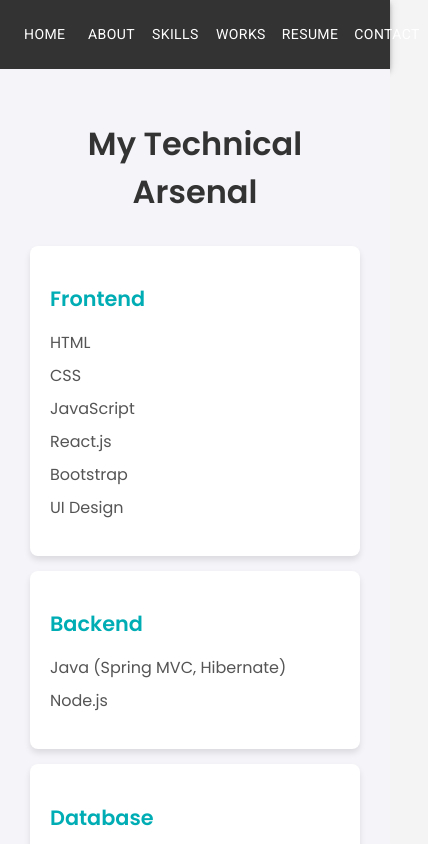
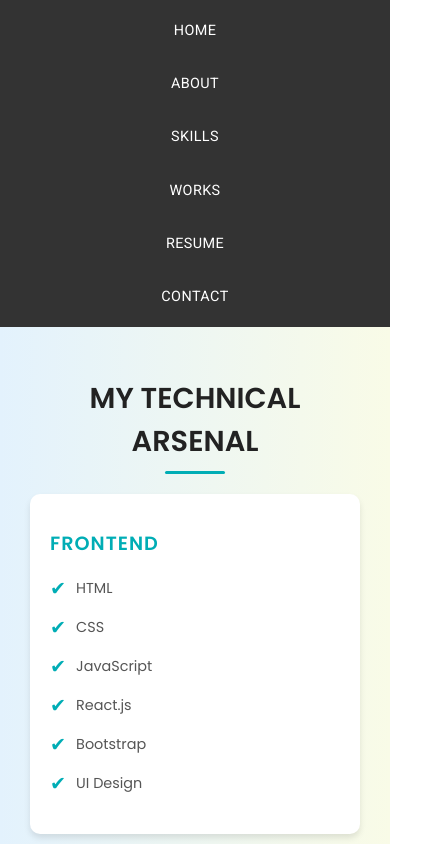
Before and after one commit to muhsina-km/portfolio-Muhsina-km, a React (Create React App) app: page /skills in a window 390 px wide. Shown: the top 844 px of the page, 428 px wide, since content can reach past the window. Built offline with nearby package versions, Linux system fonts and the light colour scheme.

Commit message:
Add files via upload

```diff
--- a/src/components/Home.css
+++ b/src/components/Home.css
@@ -2,63 +2,145 @@
 body {
   margin: 0;
   font-family: 'Poppins', sans-serif;
-  background-color: #f4f4f4;
+  background: linear-gradient(to right, #e3f2fd, #f9fbe7);
   color: #333333;
   overflow-x: hidden; /* Prevent horizontal scroll */
 }
 
-/* Container Styling */
+/* Navbar Styling */
+.navbar {
+  display: flex;
+  justify-content: space-between;
+  align-items: center;
+  padding: 15px 30px;
+  background: #00adb5;
+  color: white;
+  position: sticky;
+  top: 0;
+  z-index: 1000;
+  box-shadow: 0 4px 8px rgba(0, 0, 0, 0.1);
+  transition: background 0.3s ease;
+}
+
+.navbar a {
+  color: white;
+  text-decoration: none;
+  font-weight: bold;
+  margin: 0 10px;
+  transition: color 0.3s ease;
+}
+
+.navbar a:hover {
+  color: #e0f7fa;
+}
+
+.navbar-logo {
+  font-size: 1.5rem;
+  font-weight: bold;
+}
+
+.navbar-links {
+  display: flex;
+  gap: 20px;
+}
+
+@media (max-width: 768px) {
+  .navbar-links {
+    flex-direction: column;
+    align-items: center;
+  }
+}
+
+/* Home Page Container */
 .app-container {
   text-align: center;
-  padding: 20px;
-  animation: fadeIn 1.5s ease-in-out; /* Animation on page load */
+  padding: 30px;
+  animation: fadeIn 1.5s ease-in-out;
 }
 
 /* Profile Image */
 .profile-image {
-  width: 150px; /* Responsive size */
-  height: 150px; /* Match width for circular image */
+  width: 150px;
+  height: 150px;
   border-radius: 50%;
-  border: 3px solid #00adb5;
-  margin-bottom: 20px;
-  animation: bounceIn 1.5s ease-in-out; /* Add bounce animation */
+  border: 5px solid #00adb5;
+  box-shadow: 0 8px 20px rgba(0, 0, 0, 0.2);
+  margin: 20px auto;
+  animation: bounceIn 1.5s ease-in-out;
+  transition: transform 0.3s ease;
 }
 
-/* "Hi there!" Text */
+.profile-image:hover {
+  transform: scale(1.1);
+}
+
+/* Intro Text */
 .intro-text {
-  font-size: 2rem;
+  font-size: 2.5rem;
   font-weight: bold;
   color: #4a4a4a;
-  animation: slideInLeft 1s ease-in-out; /* Slide animation */
+  margin-top: 20px;
+  animation: slideInLeft 1.5s ease-in-out;
 }
 
-/* Name Text in Special Cursive Font */
+/* Name Text */
 .name-text {
-  font-size: 2rem;
+  font-size: 2.5rem;
   font-family: 'Great Vibes', cursive;
   color: #00adb5;
-  margin: 10px 0;
-  animation: slideInRight 1s ease-in-out; /* Slide animation */
+  animation: slideInRight 1.5s ease-in-out;
 }
 
 /* Description Text */
 .description-text {
   font-size: 1.2rem;
   font-weight: 300;
-  line-height: 1.6;
-  color: #666666;
+  line-height: 1.8;
+  color: #555555;
   max-width: 600px;
   margin: 0 auto;
-  animation: fadeIn 2s ease-in-out; /* Subtle fade-in animation */
+  animation: fadeIn 2s ease-in-out;
+}
+
+/* Button Styles */
+.action-button {
+  margin-top: 20px;
+  padding: 10px 20px;
+  background-color: #00adb5;
+  color: white;
+  border: none;
+  border-radius: 25px;
+  font-size: 1rem;
+  font-weight: bold;
+  cursor: pointer;
+  transition: background-color 0.3s ease, transform 0.3s ease;
+}
+
+.action-button:hover {
+  background-color: #008c9e;
+  transform: translateY(-3px);
+  box-shadow: 0 6px 15px rgba(0, 0, 0, 0.2);
+}
+
+/* Footer */
+.footer {
+  margin-top: 50px;
+  padding: 20px;
+  background: #333333;
+  color: white;
+  text-align: center;
+  font-size: 0.9rem;
 }
 
 /* Keyframes for Animations */
 @keyframes fadeIn {
   from {
     opacity: 0;
+    transform: translateY(20px);
   }
   to {
     opacity: 1;
+    transform: translateY(0);
   }
 }
 
@@ -100,35 +182,46 @@ body {
 }
 
 /* Responsive Design */
-@media (max-width: 768px) {
+@media (max-width: 1024px) {
+  .intro-text {
+    font-size: 2rem;
+  }
+  .name-text {
+    font-size: 2rem;
+  }
+  .description-text {
+    font-size: 1rem;
+  }
   .profile-image {
     width: 120px;
     height: 120px;
   }
+}
 
-  .intro-text,
-  .name-text {
-    font-size: 1.8rem; /* Adjust font sizes */
+@media (max-width: 768px) {
+  .navbar {
+    flex-direction: column;
+    padding: 10px;
   }
 
-  .description-text {
-    font-size: 1rem; /* Smaller description for mobile */
-    padding: 0 10px; /* Add padding */
+  .action-button {
+    padding: 8px 16px;
+    font-size: 0.9rem;
   }
 }
 
 @media (max-width: 480px) {
+  .intro-text {
+    font-size: 1.8rem;
+  }
+  .name-text {
+    font-size: 1.5rem;
+  }
+  .description-text {
+    font-size: 0.9rem;
+  }
   .profile-image {
     width: 100px;
     height: 100px;
   }
-
-  .intro-text,
-  .name-text {
-    font-size: 1.5rem; /* Adjust for small devices */
-  }
-
-  .description-text {
-    font-size: 0.9rem;
-  }
 }
--- a/src/components/Home.jsx
+++ b/src/components/Home.jsx
@@ -1,6 +1,8 @@
 import React from 'react';
 import { Image } from 'antd';
 import './Home.css';
+import profile from './image/profilepic.jpg';
+
 
 const App = () => (
   <div className="app-container">
@@ -10,7 +12,8 @@ const App = () => (
       <Image
         width={200}
         className="profile-image"
-        src="https://zos.alipayobjects.com/rmsportal/jkjgkEfvpUPVyRjUImniVslZfWPnJuuZ.png"
+        src={profile}
+        alt='muhsina km'
       />
 
       {/* Introduction Text */}
--- a/src/components/Navbar.jsx
+++ b/src/components/Navbar.jsx
@@ -15,7 +15,7 @@ const pages = [
   { name: 'CONTACT', path: '/contact' },
 ];
 
-function ResponsiveAppBar() {
+function Navbar() {
   return (
     <AppBar position="static" sx={{ backgroundColor: '#333333' }}>
       <Container maxWidth="xl">
@@ -24,20 +24,27 @@ function ResponsiveAppBar() {
             sx={{
               flexGrow: 1,
               display: 'flex',
-              justifyContent: 'center',
+              flexDirection: { xs: 'column', sm: 'row' }, // Stack buttons on small screens
+              justifyContent: { xs: 'center', sm: 'space-evenly' }, // Center for mobile, evenly spaced for larger screens
+              alignItems: 'center',
+              gap: { xs: 1, sm: 0 }, // Add spacing between buttons for mobile
+              padding: { xs: 1, sm: 0 }, // Add padding for mobile
             }}
           >
             {pages.map((page) => (
               <Button
                 key={page.name}
                 sx={{
-                  my: 2,
                   color: 'white',
                   display: 'block',
-                  textTransform: 'uppercase', // Optional: makes the text uppercase
+                  width: { xs: '100%', sm: 'auto' }, // Full-width buttons on mobile
+                  textAlign: 'center',
+                  padding: '10px 20px',
+                  fontSize: { xs: '0.9rem', sm: '1rem' }, // Adjust font size for smaller screens
+                  textTransform: 'uppercase',
                 }}
                 component={Link}
-                to={page.path} // Use Link's 'to' prop for navigation
+                to={page.path}
               >
                 {page.name}
               </Button>
@@ -49,4 +56,4 @@ function ResponsiveAppBar() {
   );
 }
 
-export default ResponsiveAppBar;
+export default Navbar;
--- a/src/components/Resume.css
+++ b/src/components/Resume.css
@@ -1,28 +1,54 @@
 /* General Styling */
 .resume-page {
   padding: 50px;
-    background-color: #f9f9f9;
+  background: linear-gradient(to right, #e3f2fd, #f9fbe7);
   animation: fadeIn 1.5s ease-in-out;
+  font-family: 'Poppins', sans-serif;
+  color: #333;
 }
 
 .resume-title {
-    font-size: 2.5rem;
-    font-weight: 700;
-    text-align: center;
-    color: #333;
-    margin-bottom: 30px;
+  font-size: 2rem; /* Adjusted for responsiveness */
+  color: #222;
+  margin-bottom: 20px;
+  font-weight: bold;
+  text-transform: uppercase;
+  position: relative;
   animation: slideInFromTop 1s ease-out;
+}
+
+.resume-title::after {
+  content: "";
+  display: block;
+  width: 60px;
+  height: 3px;
+  background: #00adb5;
+  margin: 8px auto 0;
+  animation: expandLine 1.2s ease-out;
 }
 
 section {
   margin-bottom: 40px;
+  border-left: 4px solid #333;
+  padding-left: 20px;
+  animation: fadeIn 1.2s ease-in-out;
 }
 
-  h2 {
+h3 {
   font-size: 2rem;
   color: #00adb5;
   margin-bottom: 10px;
   animation: fadeIn 1.2s ease-in-out;
+  position: relative;
+}
+
+h3::after {
+  display: block;
+  width: 50px;
+  height: 4px;
+  background-color: #00adb5;
+  margin-top: 8px;
+  border-radius: 2px;
 }
 
 ul {
@@ -35,11 +61,22 @@
   color: #555;
   margin-bottom: 12px;
   animation: slideInFromLeft 1.2s ease-out;
+  display: flex;
+  align-items: center;
+}
+
+ul li::before {
+  content: "✔";
+  color: #00adb5;
+  margin-right: 10px;
+  font-size: 1.2rem;
 }
 
 section p {
   font-size: 1.2rem;
   color: #666;
+  line-height: 1.6;
+  animation: fadeIn 1.2s ease-in-out;
 }
 
 /* Animations */
@@ -74,6 +111,26 @@
   }
 }
 
+/* Buttons for Interactivity */
+button {
+  display: inline-block;
+  margin-top: 20px;
+  padding: 10px 20px;
+  font-size: 1rem;
+  color: #fff;
+  background-color: #00adb5;
+  border: none;
+  border-radius: 20px;
+  cursor: pointer;
+  transition: transform 0.3s ease, background-color 0.3s ease;
+  animation: fadeIn 1.5s ease-in-out;
+}
+
+button:hover {
+  background-color: #008c9e;
+  transform: translateY(-5px);
+}
+
 /* Responsive Design */
 @media (max-width: 768px) {
   .resume-page {
@@ -84,7 +141,7 @@
     font-size: 2rem;
   }
 
-    h2 {
+  h3 {
     font-size: 1.8rem;
   }
 
@@ -95,4 +152,27 @@
   section p {
     font-size: 1rem;
   }
+
+  button {
+    font-size: 0.9rem;
+    padding: 8px 16px;
   }
+}
+
+@media (max-width: 480px) {
+  .resume-title {
+    font-size: 1.8rem;
+  }
+
+  h3 {
+    font-size: 1.5rem;
+  }
+
+  ul li {
+    font-size: 0.9rem;
+  }
+
+  section p {
+    font-size: 0.9rem;
+  }
+}
--- a/src/components/Skills.css
+++ b/src/components/Skills.css
@@ -1,22 +1,37 @@
 /* Skills Page Styling */
 .skills-page {
   padding: 50px;
-    background-color: #f4f4f9;
+  background: linear-gradient(to right, #e3f2fd, #f9fbe7);
   animation: fadeIn 1.5s ease-in-out;
+  font-family: 'Poppins', sans-serif;
+  color: #333;
 }
 
 .skills-title {
-    font-size: 2.5rem;
-    font-weight: 700;
+  font-size: 2rem;
+  font-weight: bold;
   text-align: center;
-    color: #333;
-    margin-bottom: 30px;
+  color: #222;
+  margin-bottom: 20px;
   animation: slideInFromTop 1s ease-out;
+  text-transform: uppercase;
+  position: relative;
+}
+
+.skills-title::after {
+  content: "";
+  width: 60px;
+  height: 3px;
+  background-color: #00adb5;
+  display: block;
+  margin: 8px auto 0;
+  border-radius: 2px;
+  animation: expandLine 1s ease-out;
 }
 
 .skills-container {
   display: grid;
-    grid-template-columns: 1fr 1fr;
+  grid-template-columns: repeat(auto-fit, minmax(300px, 1fr));
   gap: 20px;
   max-width: 1200px;
   margin: 0 auto;
@@ -26,20 +41,40 @@
 .skill-set {
   background-color: #fff;
   padding: 20px;
-    border-radius: 8px;
+  border-radius: 10px;
   box-shadow: 0 4px 6px rgba(0, 0, 0, 0.1);
   transition: transform 0.3s ease, box-shadow 0.3s ease;
+  overflow: hidden;
+  position: relative;
 }
 
 .skill-set:hover {
-    transform: translateY(-10px);
-    box-shadow: 0 6px 10px rgba(0, 0, 0, 0.2);
+  transform: translateY(-8px);
+  box-shadow: 0 8px 16px rgba(0, 0, 0, 0.2);
+}
+
+.skill-set::before {
+  content: "";
+  position: absolute;
+  top: 0;
+  left: 0;
+  width: 100%;
+  height: 100%;
+  background: linear-gradient(135deg, rgba(0, 173, 181, 0.15), rgba(0, 173, 181, 0));
+  opacity: 0;
+  transition: opacity 0.3s ease;
+}
+
+.skill-set:hover::before {
+  opacity: 1;
 }
 
 .skill-category {
-    font-size: 1.5rem;
+  font-size: 1.6rem;
   color: #00adb5;
-    margin-bottom: 10px;
+  margin-bottom: 15px;
+  text-transform: uppercase;
+  letter-spacing: 1px;
   animation: slideInFromLeft 1.2s ease-out;
 }
 
@@ -52,12 +87,22 @@
 .skill-list li {
   font-size: 1.1rem;
   color: #555;
-    margin-bottom: 8px;
-    transition: color 0.3s ease;
+  margin-bottom: 10px;
+  display: flex;
+  align-items: center;
+  transition: color 0.3s ease, transform 0.3s ease;
+}
+
+.skill-list li::before {
+  content: "✔";
+  color: #00adb5;
+  margin-right: 10px;
+  font-size: 1.2rem;
 }
 
 .skill-list li:hover {
   color: #00adb5;
+  transform: translateX(5px);
 }
 
 /* Animations */
@@ -93,6 +138,24 @@
 }
 
 /* Responsive Design */
+@media (max-width: 1024px) {
+  .skills-page {
+    padding: 40px;
+  }
+
+  .skills-title {
+    font-size: 2.2rem;
+  }
+
+  .skill-category {
+    font-size: 1.4rem;
+  }
+
+  .skill-list li {
+    font-size: 1rem;
+  }
+}
+
 @media (max-width: 768px) {
   .skills-page {
     padding: 30px;
@@ -102,16 +165,25 @@
     font-size: 2rem;
   }
 
-    .skills-container {
-      grid-template-columns: 1fr;
-      gap: 15px;
-    }
-
   .skill-category {
     font-size: 1.3rem;
   }
 
   .skill-list li {
-      font-size: 1rem;
+    font-size: 0.95rem;
   }
 }
+
+@media (max-width: 480px) {
+  .skills-title {
+    font-size: 1.8rem;
+  }
+
+  .skill-category {
+    font-size: 1.2rem;
+  }
+
+  .skill-list li {
+    font-size: 0.9rem;
+  }
+}
```
Also changed, not shown: src/components/About.css (+44 -22 lines), src/components/Contact.css (+77 -22 lines), src/components/Resume.jsx (+12 -10 lines), src/components/About.jsx (line endings or trailing spaces), src/components/image/profilepic.jpg (added). Lines whose indentation alone changed are shown as unchanged.
